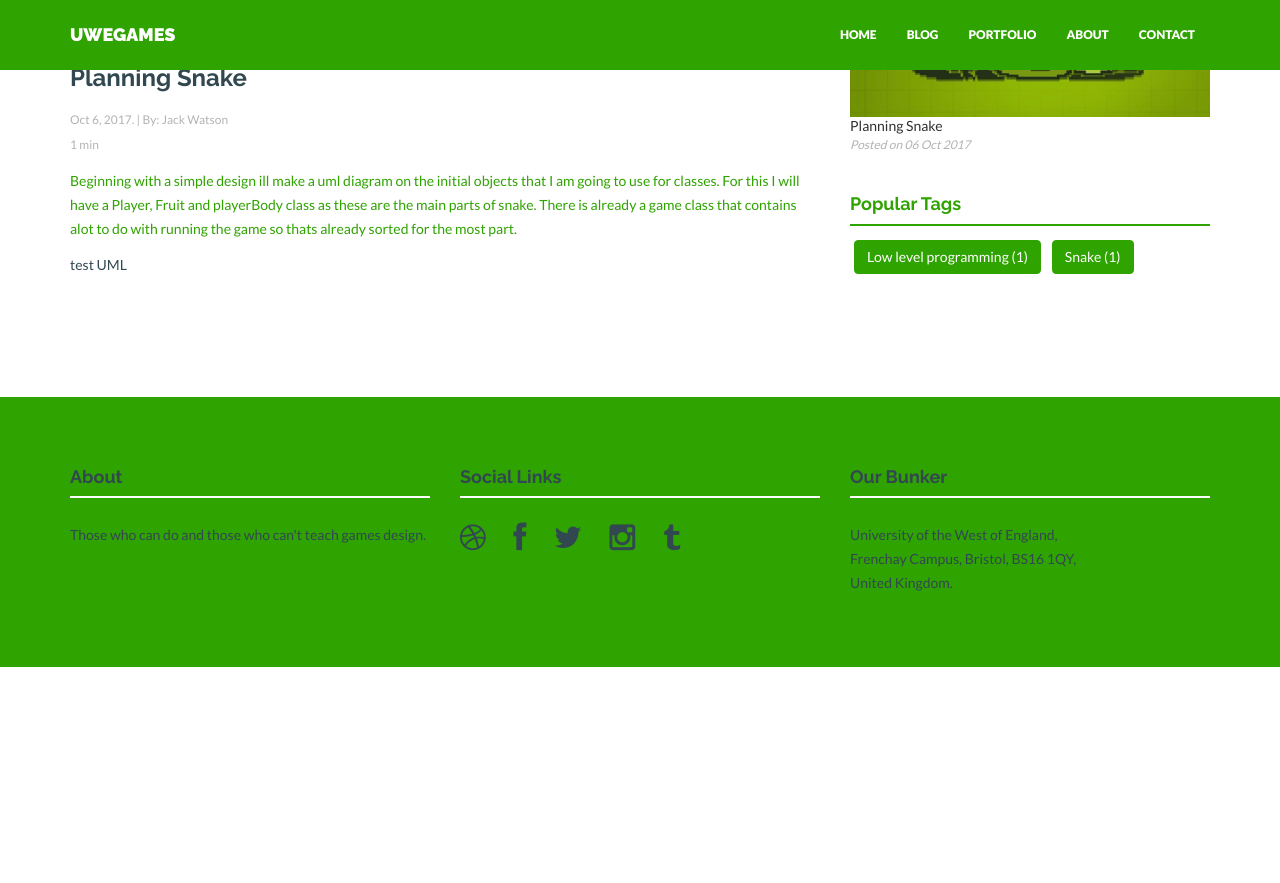
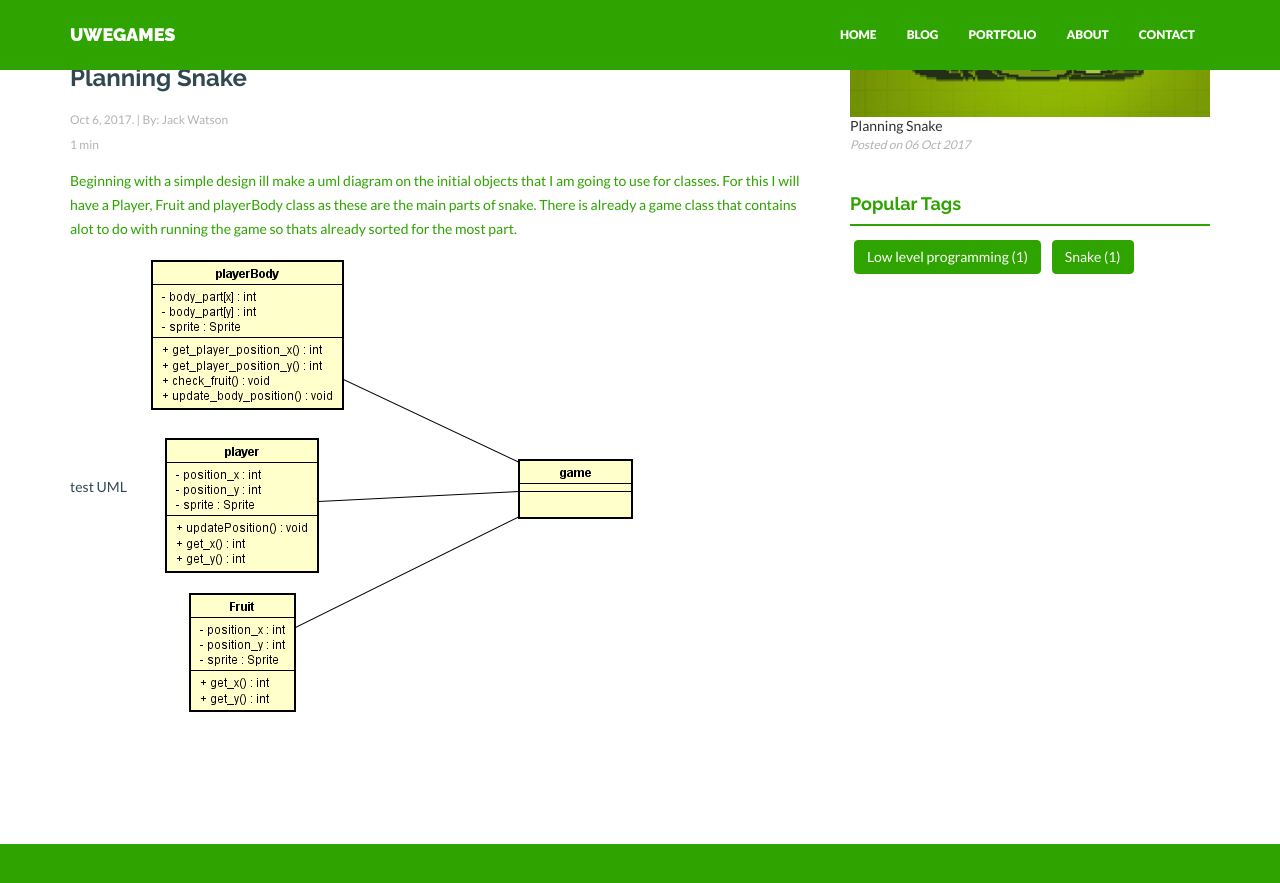
Before and after one commit to JackW8335/JackW8335.github.io, a Jekyll site: the page built from _posts/2017-10-06-Snake.markdown, in a window 1280 px wide and 900 px high, scrolled down 633 px. Shown: the top 883 px of the window. Built offline with Jekyll 4.4.1, drawn with Linux system fonts in a browser that asks for light colours; nearby versions of some CDN libraries; before the commit the page ends 1300 px from its top, so only the background shows below that.

Commit message:
Update 2017-10-06-Snake.markdown

```diff
--- a/_posts/2017-10-06-Snake.markdown
+++ b/_posts/2017-10-06-Snake.markdown
@@ -16,3 +16,4 @@ Beginning with a simple design ill make a uml diagram on the initial objects tha
 
 [test](https://github.com/JackW8335/JackW8335.github.io/blob/master/assets/img/blog/thumbs/thumb02.jpg)
 [UML](https://github.com/JackW8335/JackW8335.github.io/blob/master/assets/img/blog/snakeUML.png)
+![UML]({{ "JackW8335.github.io/assets/img/blog/snakeUML.png" | absolute_url }})
```
